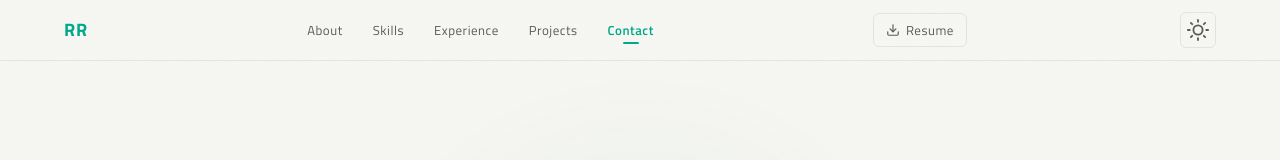
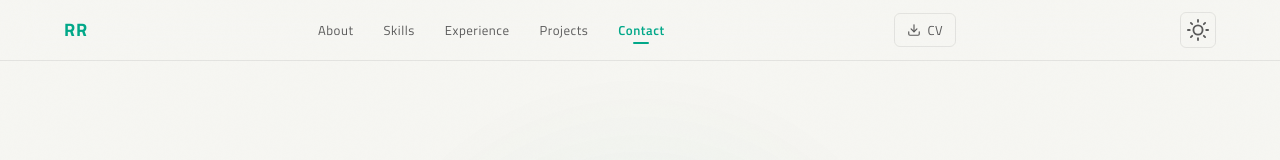
Before and after one commit to rebeccarich/portfolio-site, a React (Vite) app: page / in a window 1280 px wide. Shown: the top 160 px of the page. Built offline with nearby package versions, Linux system fonts and the light colour scheme.

Commit message:
copy: rename Resume to CV in nav

```diff
--- a/src/components/Nav/Nav.tsx
+++ b/src/components/Nav/Nav.tsx
@@ -80,7 +80,7 @@ export function Nav({ theme, onToggleTheme }: NavProps) {
 
         <a href="/rebecca-richards-resume.pdf" download className={styles.resumeLink}>
           <DownloadIcon size={14} />
-          Resume
+          CV
         </a>
         <ThemeToggle theme={theme} onToggle={onToggleTheme} />
       </div>
```
